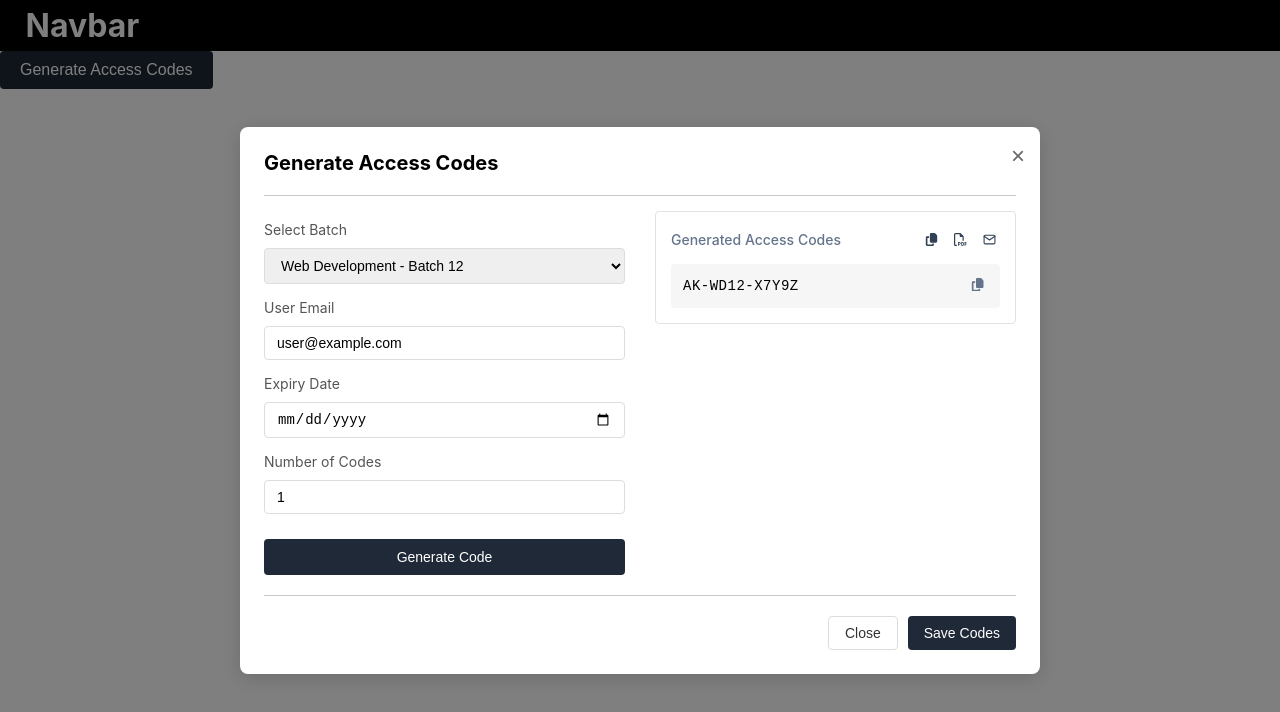
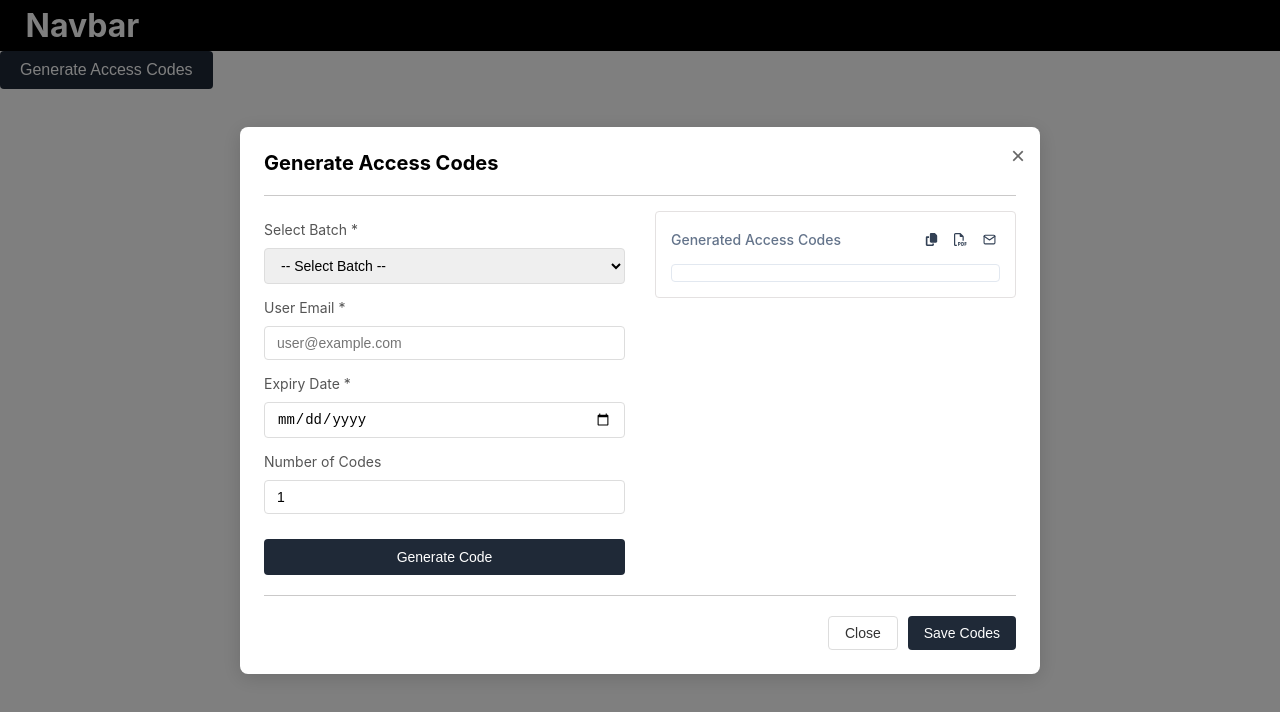
Before and after one commit to AriaRahman1122/aria-app, a Next.js app: page /generate-code in a window 1280 px wide. Both pictures are taken after a click on the button "Generate Access Codes". Shown: the top 712 px of the page. Built offline with nearby package versions, Linux system fonts and the light colour scheme.

Commit message:
add feature scroll and validate

```diff
--- a/src/pages/generate-code/index.tsx
+++ b/src/pages/generate-code/index.tsx
@@ -1,48 +1,88 @@
 "use client";
 import { useState, useRef } from "react";
-import modalStyles from '@styles/modal.module.css';
-import pageStyles from '@styles/generateAccessCodePage.module.css';
+import modalStyles from "@styles/modal.module.css";
+import pageStyles from "@styles/generateAccessCodePage.module.css";
 import { FiMail, FiCheck } from "react-icons/fi";
 import { FaCopy, FaRegFilePdf } from "react-icons/fa6";
 
+interface CodeData {
+  id: string;
+  code: string;
+  batch: string;
+  email: string;
+  expiryDate: string;
+  status: string;
+  generatedAt: Date;
+}
+
 export default function GenerateCodePage() {
   const [isModalOpen, setIsModalOpen] = useState(false);
-  const [codes, setCodes] = useState(["AK-WD12-X7Y9Z"]);
+  const [codes, setCodes] = useState<CodeData[]>([]);
+
   const [formData, setFormData] = useState({
-    batch: "Web Development - Batch 12",
-    email: "user@example.com",
-    expiryDate: "10/05/2025",
+    batch: "",
+    email: "",
+    expiryDate: "",
     numCodes: 1,
   });
-  const datePickerRef = useRef<HTMLInputElement>(null);
 
-  const generateCode = () => {
-    const batchNum = formData.batch.match(/\d+/)?.[0] || "12";
+  const [formErrors, setFormErrors] = useState({
+    batch: false,
+    email: false,
+    expiryDate: false,
+  });
+
+  const batchOptions = [
+    "Web Development - Batch 12",
+    "Data Science - Batch 5",
+  ];
+
+  const [selectedCode, setSelectedCode] = useState<CodeData | null>(null);
+  const dateInputRef = useRef<HTMLInputElement>(null);
+  const [copiedIndex, setCopiedIndex] = useState<number | null>(null);
+  const [allCopied, setAllCopied] = useState(false);
+
+  const validateForm = () => {
+    const errors = {
+      batch: !formData.batch,
+      email: !formData.email || !/^[^\s@]+@[^\s@]+\.[^\s@]+$/.test(formData.email),
+      expiryDate: !formData.expiryDate,
+    };
+    setFormErrors(errors);
+    return !Object.values(errors).some(Boolean);
+  };
+
+  const generateCode = (): CodeData => {
+    const batchNum = formData.batch.match(/\d+/)?.[0] || "XX";
     const random = Math.random().toString(36).substring(2, 7).toUpperCase();
-    return `AK-WD${batchNum}-${random}`;
+    const code = `AK-WD${batchNum}-${random}`;
+
+    const today = new Date();
+    const [day, month, year] = formData.expiryDate.split("/").map(Number);
+    const expiry = new Date(year, month - 1, day);
+
+    return {
+      id: Date.now().toString(),
+      code,
+      batch: formData.batch,
+      email: formData.email,
+      expiryDate: formData.expiryDate,
+      status: expiry >= today ? "Active" : "Inactive",
+      generatedAt: new Date(),
+    };
   };
 
   const handleGenerate = () => {
+    if (!validateForm()) return;
     const newCodes = Array.from({ length: formData.numCodes }, generateCode);
-    setCodes([...codes, ...newCodes]);
-  };
-
-  const [showDatePicker, setShowDatePicker] = useState(false);
-  const dateInputRef = useRef<HTMLInputElement>(null);
-
-  const handleDateFocus = () => {
-    setShowDatePicker(true);
-    dateInputRef.current?.showPicker();
+    setCodes((prev) => [...prev, ...newCodes]);
   };
 
   const handleDateChange = (e: React.ChangeEvent<HTMLInputElement>) => {
     const [year, month, day] = e.target.value.split("-");
     setFormData({ ...formData, expiryDate: `${day}/${month}/${year}` });
-    setShowDatePicker(false);
+    setFormErrors((prev) => ({ ...prev, expiryDate: false }));
   };
-
-  const [copiedIndex, setCopiedIndex] = useState<number | null>(null);
-  const [allCopied, setAllCopied] = useState(false);
 
   const copyCode = (code: string, index: number) => {
     navigator.clipboard.writeText(code);
@@ -51,45 +91,23 @@ export default function GenerateCodePage() {
   };
 
   const copyAllCodes = () => {
-    navigator.clipboard.writeText(codes.join("\n"));
+    const allCodesText = codes.map((c) => c.code).join("\n");
+    navigator.clipboard.writeText(allCodesText);
     setAllCopied(true);
     setTimeout(() => setAllCopied(false), 2000);
   };
 
   const downloadPDF = () => {
-    // PDF generation logic would go here
     alert("PDF download functionality would be implemented here");
   };
 
   const sendEmail = () => {
-    // Email sending logic would go here
     alert("Email sending functionality would be implemented here");
   };
 
-  const [selectedCode, setSelectedCode] = useState<{
-    batch: string;
-    email: string;
-    expires: string;
-    status: string;
-  } | null>(null);
-
-  // Fungsi untuk handle ketika code di klik
-  const handleCodeClick = (code: string) => {
-    const today = new Date();
-
-    const [day, month, year] = formData.expiryDate.split('/').map(Number);
-    const expiry = new Date(year, month - 1, day); // month - 1 karena bulan dimulai dari 0
-
-    const status = expiry >= today ? "Active" : "Inactive";
-
-    setSelectedCode({
-      batch: formData.batch,
-      email: formData.email,
-      expires: formData.expiryDate,
-      status: status
-    });
+  const handleCodeClick = (codeData: CodeData) => {
+    setSelectedCode(codeData);
   };
-
 
   return (
     <div>
@@ -116,40 +134,47 @@ export default function GenerateCodePage() {
             <div className={modalStyles.modalColumns}>
               <div className={modalStyles.modalLeftColumn}>
                 <div className={pageStyles.inputGroup}>
-                  <label>Select Batch</label>
+                  <label>Select Batch *</label>
                   <select
                     value={formData.batch}
-                    onChange={(e) =>
-                      setFormData({ ...formData, batch: e.target.value })
-                    }
-                    className={pageStyles.select}
+                    onChange={(e) => {
+                      setFormData({ ...formData, batch: e.target.value });
+                      setFormErrors((prev) => ({ ...prev, batch: false }));
+                    }}
+                    className={`${pageStyles.select} ${formErrors.batch ? pageStyles.error : ""}`}
                   >
-                    <option>Web Development - Batch 12</option>
-                    <option>Data Science - Batch 5</option>
+                    <option value="">-- Select Batch --</option>
+                    {batchOptions.map((batch, index) => (
+                      <option key={index} value={batch}>{batch}</option>
+                    ))}
                   </select>
+                  {formErrors.batch && <span className={pageStyles.errorMessage}>Please select a batch</span>}
                 </div>
 
                 <div className={pageStyles.inputGroup}>
-                  <label>User Email</label>
+                  <label>User Email *</label>
                   <input
                     type="email"
                     value={formData.email}
-                    onChange={(e) =>
-                      setFormData({ ...formData, email: e.target.value })
-                    }
-                    placeholder="Enter email address"
+                    onChange={(e) => {
+                      setFormData({ ...formData, email: e.target.value });
+                      setFormErrors((prev) => ({ ...prev, email: false }));
+                    }}
+                    placeholder="user@example.com"
+                    className={formErrors.email ? pageStyles.error : ""}
                   />
+                  {formErrors.email && <span className={pageStyles.errorMessage}>Please enter a valid email</span>}
                 </div>
 
                 <div className={pageStyles.inputGroup}>
-                  <label>Expiry Date</label>
-                  <div>
+                  <label>Expiry Date *</label>
                   <input
                     type="date"
                     ref={dateInputRef}
                     onChange={handleDateChange}
+                    className={formErrors.expiryDate ? pageStyles.error : ""}
                   />
-                  </div>
+                  {formErrors.expiryDate && <span className={pageStyles.errorMessage}>Please select an expiry date</span>}
                 </div>
 
                 <div className={pageStyles.inputGroup}>
@@ -161,7 +186,7 @@ export default function GenerateCodePage() {
                     onChange={(e) =>
                       setFormData({
                         ...formData,
-                        numCodes: Number(e.target.value) || 1,
+                        numCodes: Math.max(1, Number(e.target.value)),
                       })
                     }
                   />
@@ -178,14 +203,13 @@ export default function GenerateCodePage() {
               <div className={modalStyles.modalRightColumn}>
                 <div className={pageStyles.generatedAccessCodeBox}>
                   <div className={pageStyles.codesHeader}>
-                    <h3 className={pageStyles.sectionTitle}>
-                      Generated Access Codes
-                    </h3>
+                    <h3 className={pageStyles.sectionTitle}>Generated Access Codes</h3>
                     <div className={pageStyles.codeActions}>
                       <button
                         onClick={copyAllCodes}
                         className={pageStyles.actionButton}
                         title="Copy All"
+                        disabled={codes.length === 0}
                       >
                         {allCopied ? <FiCheck /> : <FaCopy />}
                       </button>
@@ -193,6 +217,7 @@ export default function GenerateCodePage() {
                         onClick={downloadPDF}
                         className={pageStyles.actionButton}
                         title="Download PDF"
+                        disabled={codes.length === 0}
                       >
                         <FaRegFilePdf />
                       </button>
@@ -200,25 +225,27 @@ export default function GenerateCodePage() {
                         onClick={sendEmail}
                         className={pageStyles.actionButton}
                         title="Send email"
+                        disabled={codes.length === 0}
                       >
                         <FiMail />
                       </button>
                     </div>
                   </div>
 
+                  <div className={pageStyles.codeListContainer}>
                     <div className={pageStyles.codeList}>
-                    {codes.map((code, i) => (
+                      {codes.map((codeData, i) => (
                         <div
-                        key={i}
+                          key={codeData.id}
                           className={pageStyles.codeItem}
-                        onClick={() => handleCodeClick(code)} // Tambahkan onClick handler
-                        style={{ cursor: 'pointer' }} // Ubah cursor saat hover
+                          onClick={() => handleCodeClick(codeData)}
+                          style={{ cursor: "pointer" }}
                         >
-                        <span className={pageStyles.codeText}>{code}</span>
+                          <span className={pageStyles.codeText}>{codeData.code}</span>
                           <button
                             onClick={(e) => {
-                            e.stopPropagation(); // Mencegah event bubbling
-                            copyCode(code, i);
+                              e.stopPropagation();
+                              copyCode(codeData.code, i);
                             }}
                             className={pageStyles.copyButton}
                             title="Copy code"
@@ -229,13 +256,11 @@ export default function GenerateCodePage() {
                       ))}
                     </div>
                   </div>
+                </div>
 
-                {/* Code Details Section - hanya muncul jika ada selectedCode */}
                 {selectedCode && (
                   <div className={pageStyles.codeDetailsBox}>
-                    <h3 className={pageStyles.sectionTitleCodeDetails}>
-                      Code Details
-                    </h3>
+                    <h3 className={pageStyles.sectionTitleCodeDetails}>Code Details</h3>
                     <div className={pageStyles.detailRow}>
                       <span>Batch:</span>
                       <span>{selectedCode.batch}</span>
@@ -246,23 +271,23 @@ export default function GenerateCodePage() {
                     </div>
                     <div className={pageStyles.detailRow}>
                       <span>Expires:</span>
-                      <span>
-                        {new Date(
-                          selectedCode.expires.split("/").reverse().join("-")
+                      <span>{
+                        new Date(
+                          selectedCode.expiryDate.split("/").reverse().join("-")
                         ).toLocaleDateString("en-US", {
                           month: "short",
                           day: "numeric",
                           year: "numeric",
-                        })}
-                      </span>
+                        })
+                      }</span>
                     </div>
                     <div className={pageStyles.detailRow}>
                       <span>Status:</span>
                       <span
                         className={
-                        selectedCode.status === "Inactive"
-                          ? pageStyles.inactiveStatus
-                          : pageStyles.activeStatus
+                          selectedCode.status === "Active"
+                            ? pageStyles.activeStatus
+                            : pageStyles.inactiveStatus
                         }
                       >
                         {selectedCode.status}
@@ -282,7 +307,12 @@ export default function GenerateCodePage() {
               >
                 Close
               </button>
-              <button className={modalStyles.primaryButton}>Save Codes</button>
+              <button
+                className={modalStyles.primaryButton}
+                disabled={codes.length === 0}
+              >
+                Save Codes
+              </button>
             </div>
           </div>
         </div>
--- a/src/styles/generateAccessCodePage.module.css
+++ b/src/styles/generateAccessCodePage.module.css
@@ -198,3 +198,30 @@
     height: 1px;
     pointer-events: none;
   }
+
+  /* Error Styling */
+.error {
+  border-color: #ef4444 !important;
+}
+
+.errorMessage {
+  color: #ef4444;
+  font-size: 12px;
+  margin-top: 4px;
+  display: block;
+}
+
+/* Code List Container */
+.codeListContainer {
+  max-height: 100px; /* Shows approx 2 rows */
+  overflow-y: auto;
+  border: 1px solid #e2e8f0;
+  border-radius: 4px;
+}
+
+.codeList {
+  display: flex;
+  flex-direction: column;
+  gap: 8px;
+  padding: 8px;
+}
```
Lines whose indentation alone changed are shown as unchanged.
